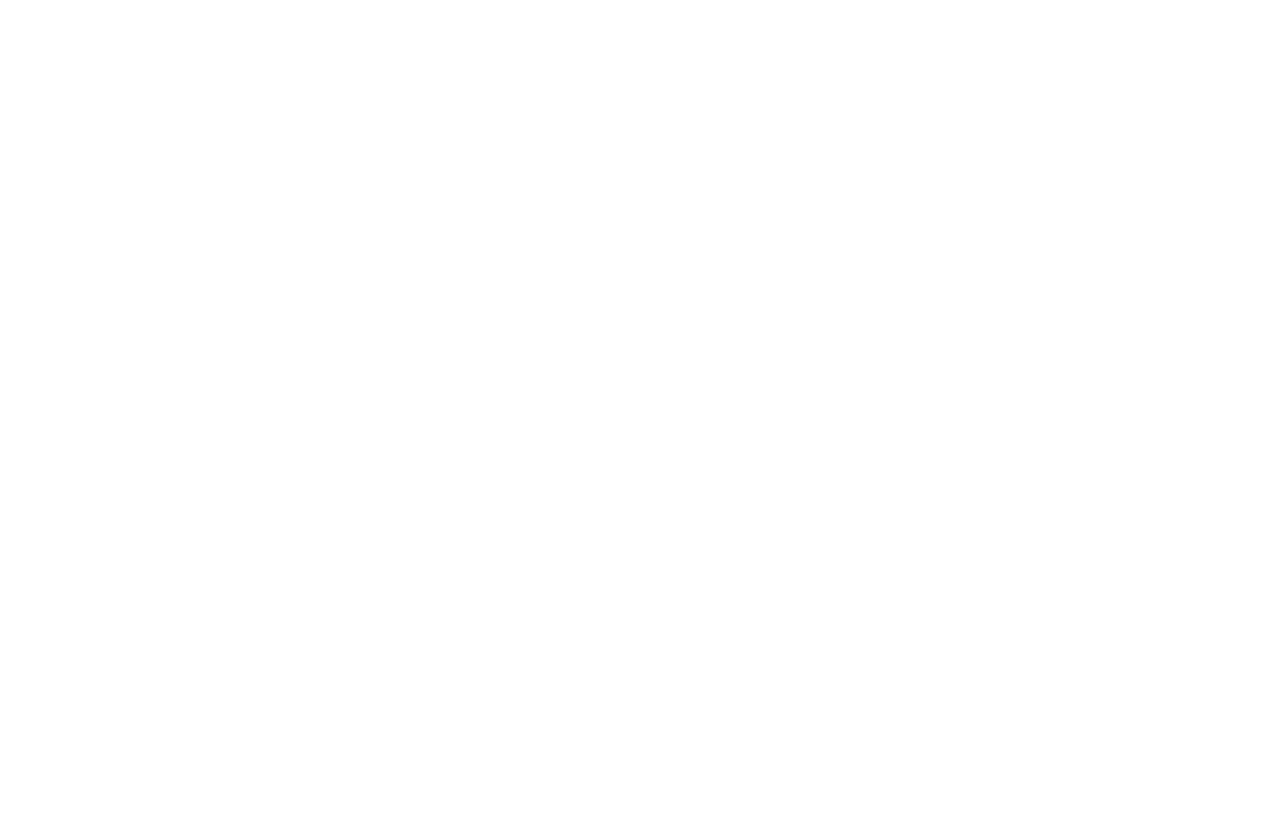
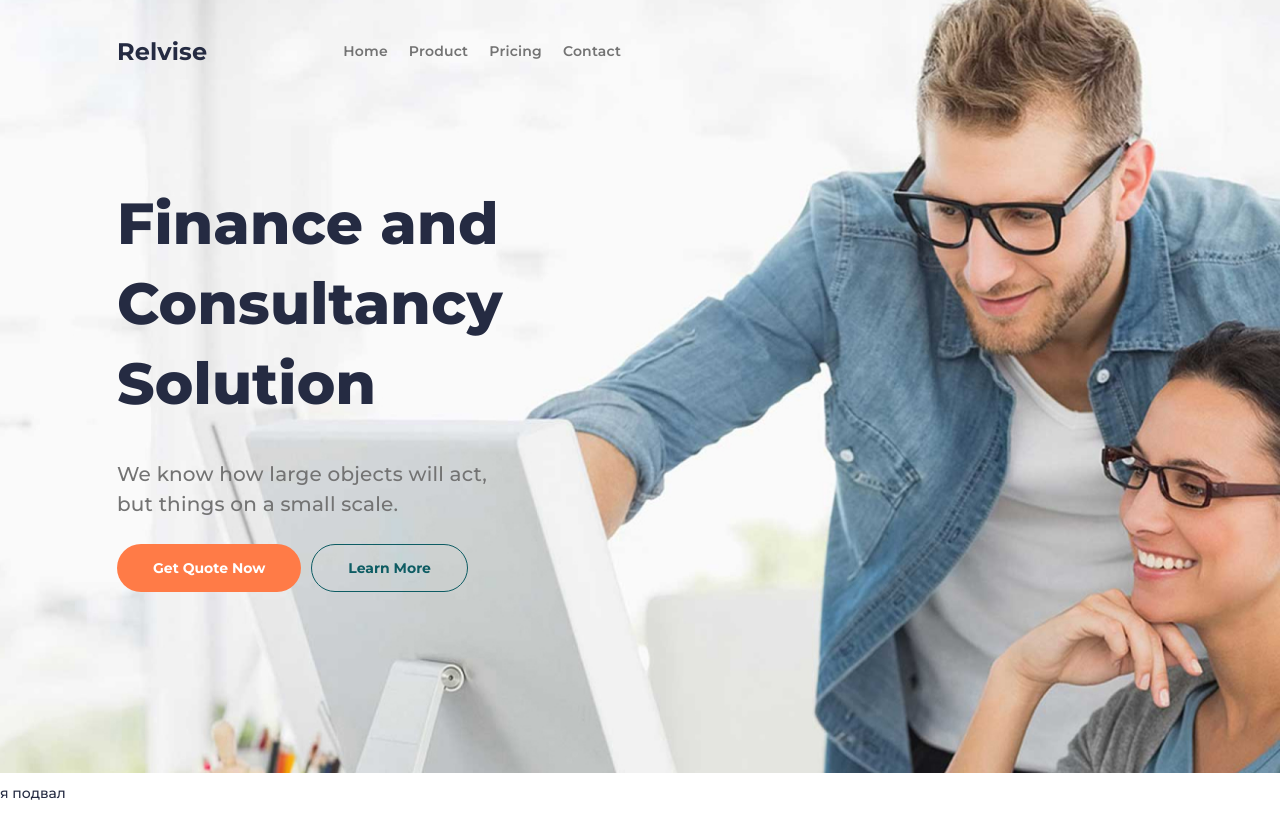
Before and after one commit to Grackbox/css-learning-adaptive, a plain HTML site: page index.html in a window 1280 px wide. Drawn offline with Linux system fonts and the light colour scheme.

Commit message:
work_on_first_page

```diff
--- a/index.html
+++ b/index.html
@@ -2,11 +2,63 @@
   <head>
     <meta charset="UTF-8" />
     <meta name="viewport" content="width=device-width, initial-scale=1.0" />
+    <link
+      href="https://fonts.googleapis.com/css?family=Montserrat:regular,500,600,700,800,900&subset=cyrillic-ext"
+      rel="stylesheet"
+    />
     <link rel="stylesheet" href="css/style.css" />
     <title>Relvise</title>
   </head>
   <body>
-    <div class="warpper"></div>
+    <div class="warpper">
+      <header class="header">
+        <div class="header__countainer _countainer">
+          <a href="" class="header__logo">Relvise</a>
+          <nav class="header__menu menu">
+            <ul class="menu__list">
+              <li class="menu__litem">
+                <a href="" class="menu__link">Home</a>
+              </li>
+              <li class="menu__litem">
+                <a href="" class="menu__link">Product</a>
+              </li>
+              <li class="menu__litem">
+                <a href="" class="menu__link">Pricing</a>
+              </li>
+              <li class="menu__litem">
+                <a href="" class="menu__link">Contact</a>
+              </li>
+            </ul>
+          </nav>
+        </div>
+      </header>
+      <main class="page">
+        <div class="page__main-block main-block">
+          <div class="main-block__countainer _countainer">
+            <div class="main-block__body">
+              <h1 class="main-block__title">
+                Finance and Consultancy Solution
+              </h1>
+              <div class="main-block__text">
+                We know how large objects will act, but things on a small scale.
+              </div>
+              <div class="main-block__buttons">
+                <a href="" class="main-block__button main-block__button_orange"
+                  >Get Quote Now</a
+                >
+                <a href="" class="main-block__button main-block__button_border"
+                  >Learn More</a
+                >
+              </div>
+            </div>
+          </div>
+          <div class="main-block__image _ibg">
+            <img src="img/mainblock/cover.jpg" alt="cover" />
+          </div>
+        </div>
+      </main>
+      <footer class="footer">я подвал</footer>
+    </div>
     <script src="js/script.js"></script>
   </body>
 </html>
--- /dev/null
+++ b/scss/style.scss
@@ -0,0 +1,220 @@
+*,
+*::before,
+*::after {
+  padding: 0;
+  margin: 0;
+  border: 0;
+  box-sizing: border-box;
+}
+a {
+  text-decoration: none;
+}
+ul,
+ol,
+li {
+  list-style: none;
+}
+img {
+  vertical-align: top;
+}
+h1,
+h2,
+h3,
+h4,
+h5,
+h6 {
+  font-weight: inherit;
+  font-size: inherit;
+}
+html,
+body {
+  height: 100%;
+  line-height: 1;
+  font-size: 14px;
+  color: #252b42;
+  font-weight: 500;
+  font-family: Montserrat;
+}
+
+button {
+  cursor: pointer;
+  background-color: inherit;
+  font-weight: inherit;
+  font-size: inherit;
+  color: inherit;
+}
+.warpper {
+  min-height: 100%;
+  overflow: hidden;
+  display: flex;
+  flex-direction: column;
+}
+
+._countainer {
+  max-width: 1046;
+  margin: 0px auto;
+  padding: 0 15px;
+  box-sizing: content-box;
+}
+._ibg {
+  position: relative;
+}
+._ibg img {
+  position: absolute;
+  width: 100%;
+  height: 100%;
+  top: 0;
+  left: 0;
+  object-fit: cover;
+}
+// Head ------------------------------------------
+.header {
+  position: absolute;
+  width: 100%;
+  left: 0;
+  top: 0;
+  z-index: 50;
+  &__countainer {
+    display: flex;
+    min-height: 104;
+    align-items: center;
+  }
+  @media (max-width: 479px) {
+    &__countainer {
+      min-height: 70;
+    }
+  }
+
+  &__logo {
+    font-size: 24px;
+    font-weight: 700;
+    color: inherit;
+    line-height: 32px;
+    letter-spacing: 0.1px;
+    margin: 0 136px 0 0;
+  }
+  @media (max-width: 992px) {
+    &__logo {
+      margin: 0 80px 0 0;
+    }
+  }
+  @media (max-width: 767px) {
+    &__logo {
+      margin: 0 40px 0 0;
+    }
+  }
+  @media (max-width: 479px) {
+    &__logo {
+      margin: 0 20px 0 0;
+    }
+  }
+}
+.menu {
+  padding: 5px 0;
+  &__list {
+    display: flex;
+    flex-wrap: wrap;
+  }
+
+  &__litem:not(:last-child) {
+    margin: 0 21px 0 0;
+  }
+
+  &__link {
+    text-decoration: none;
+    font-size: 14px;
+    line-height: 171%;
+    letter-spacing: 0.2px;
+    font-weight: 600;
+    color: 737373;
+  }
+  @media (max-width: 479px) {
+    &__link {
+      font-size: 18px;
+    }
+  }
+}
+// Page ------------------------------------------
+.page {
+  flex: 1 1 auto;
+}
+.page {
+  &__main-block {
+  }
+}
+// main-block ------------------------------------------
+.main-block {
+  position: relative;
+  &__countainer {
+  }
+
+  &__body {
+    padding: 184px 0px 191px 0px;
+    z-index: 2;
+    position: relative;
+    max-width: 400;
+  }
+  &__body > *:not(:last-child) {
+    margin: 0px 0px 35px 0px;
+  }
+
+  &__title {
+    font-size: 58px;
+    font-weight: 800;
+    line-height: 138%;
+    letter-spacing: 0.2px;
+  }
+
+  &__text {
+    color: #737373;
+    font-size: 20px;
+    line-height: 30px;
+    letter-spacing: 0.2px;
+  }
+
+  &__buttons {
+    display: flex;
+    flex-wrap: wrap;
+    margin: -10px 0;
+  }
+
+  &__button {
+    min-height: 48px;
+    font-weight: 700;
+    line-height: 28px;
+    display: flex;
+    justify-content: center;
+    align-items: center;
+    padding: 5px 36px;
+    border-radius: 37px;
+    text-align: center;
+    transition: all 0.3s ease 0s;
+
+    &_border {
+      border: 1px solid #0d5c63;
+      color: #0d5c63;
+    }
+    &_orange {
+      color: #ffffff;
+      background-color: #ff7b47;
+      border-color: #ff7b47;
+    }
+  }
+  &__button:not(:last-child) {
+    margin: 0 10px 0 0;
+  }
+  &__image {
+    position: absolute;
+    width: 100%;
+    height: 100%;
+    top: 0;
+    left: 0;
+  }
+  @media (max-width: 1300px) {
+    &__image img {
+      object-position: right;
+    }
+  }
+}
+
+// Footer ------------------------------------------
```
Also changed, not shown: css/style.css, img/mainblock/cover.jpg (added).
